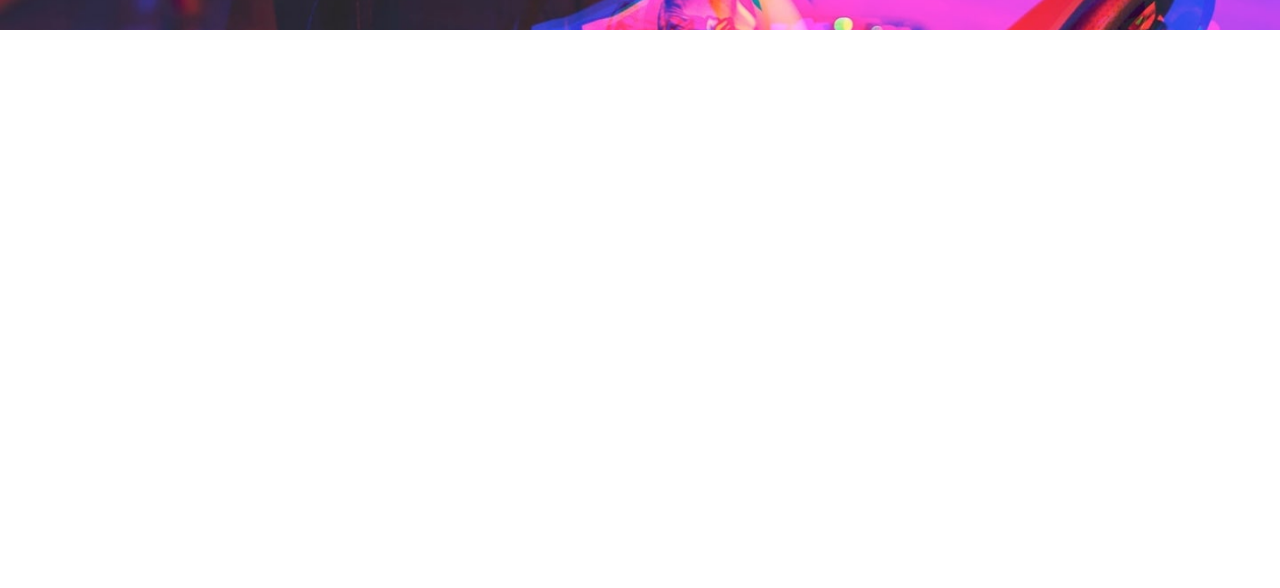
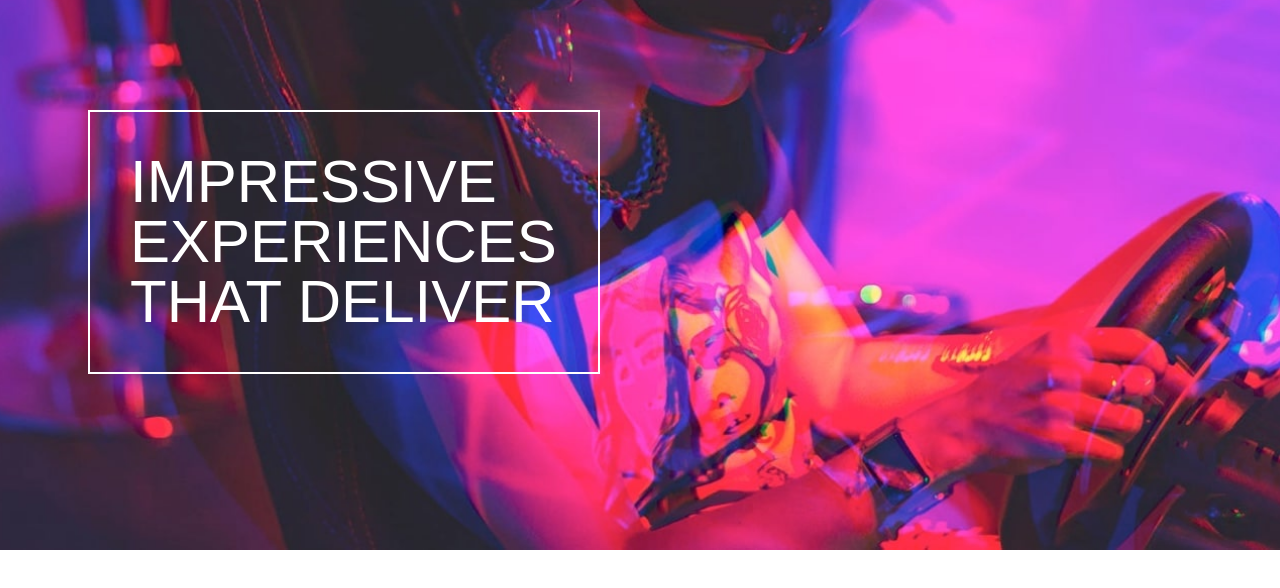
Before and after one commit to VikasSuthar007/Tailwind_loopstudio_website, a website: page src/index.html in a window 1280 px wide. Shown: the part 106-694 px from the top of the page. Drawn offline with Linux system fonts and the light colour scheme; a web font is replaced by a local one.

Commit message:
Hero section Partial Complete

```diff
--- a/src/index.html
+++ b/src/index.html
@@ -73,7 +73,15 @@
           <!-- Hamburger Close-->
         </nav>
         <!-- Nav Container Close-->
+        <!-- Mobile Menu -->
+        <!-- Mobile Menu End-->
+        <div
+          class="max-w-lg mt-32 mb-32 p-4 font-heading text-4xl text-white uppercase border-2 md:p-10 md:m-32 md:mx-0 md:text-6xl"
+        >
+          Impressive Experiences That deliver
+        </div>
       </div>
     </section>
+    <!-- Hero section Close-->
   </body>
 </html>
```
Also changed, not shown: src/Styles/output.css.
